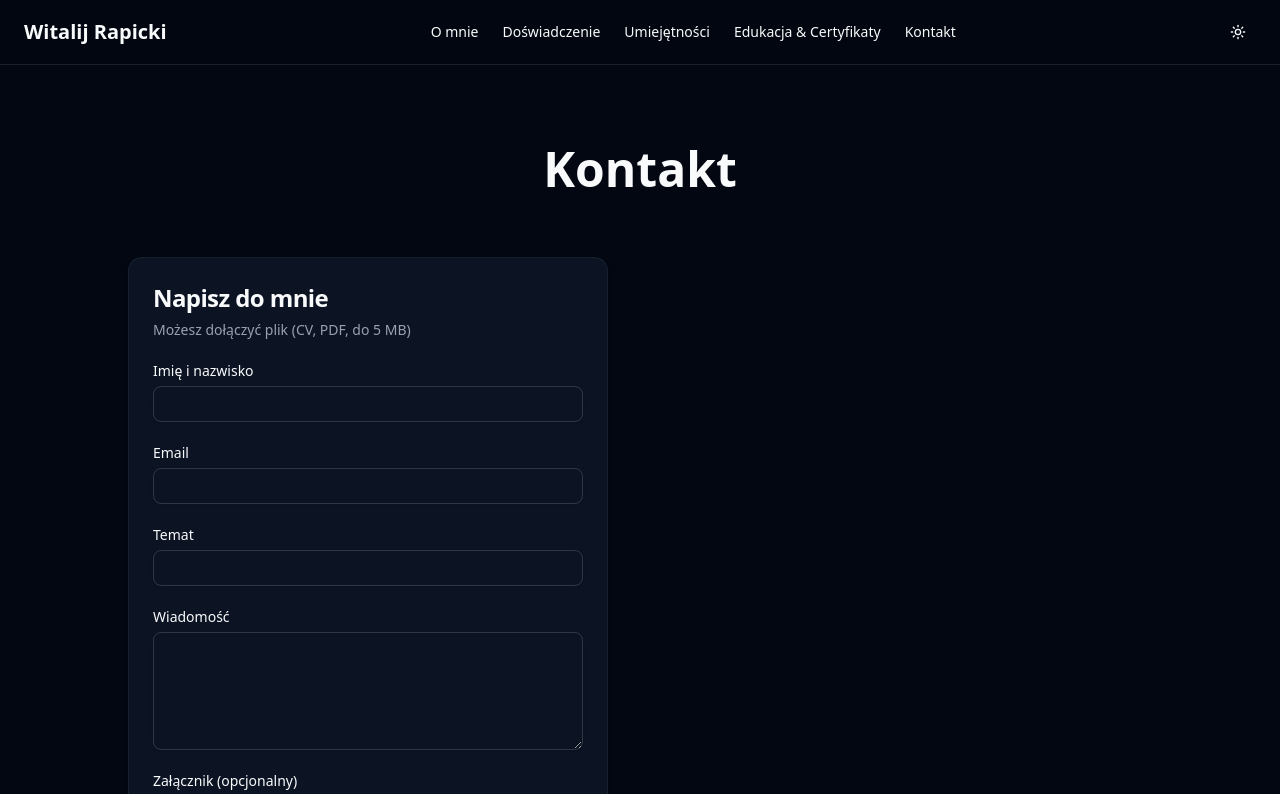
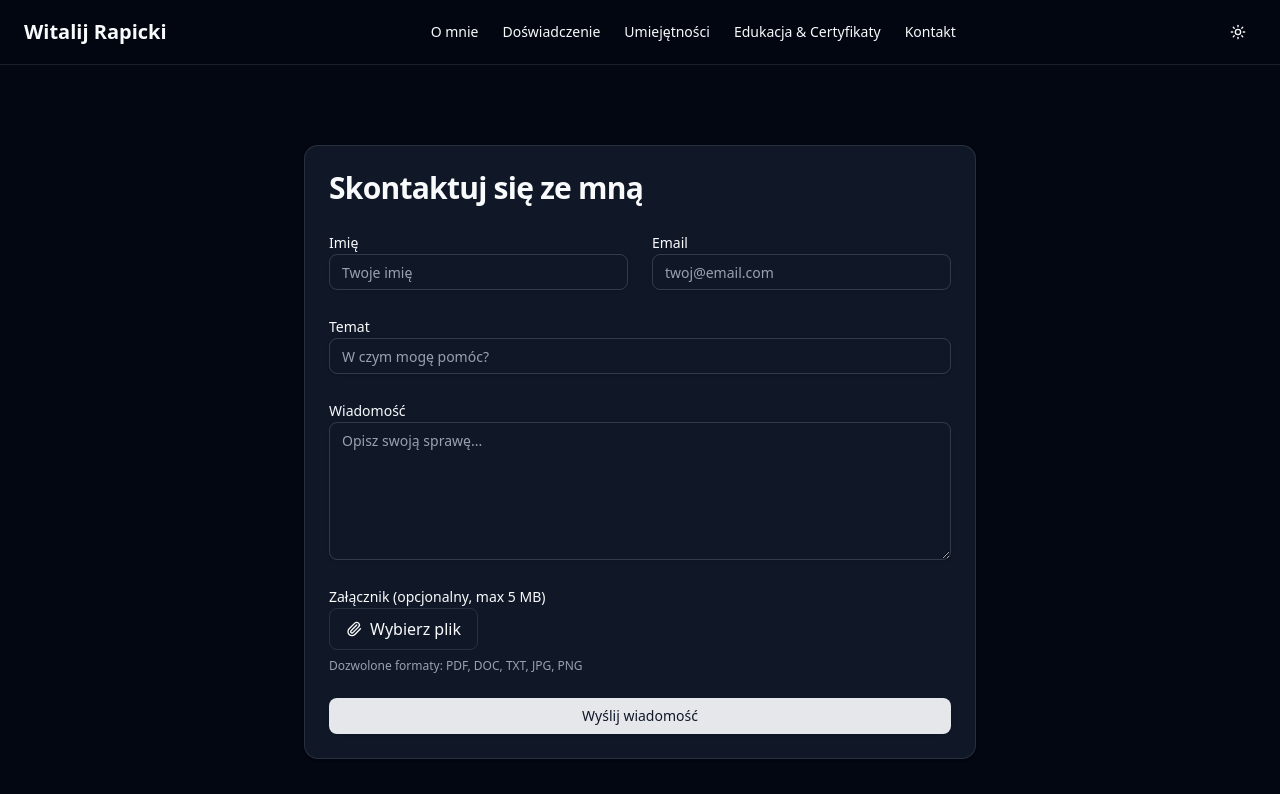
Before and after one commit to RagarRW-c/witalijrapicki-dev, a Next.js app: page /contact in a window 1280 px wide. Shown: the top 794 px of the page. Built offline with nearby package versions, Linux system fonts and the light colour scheme.

Commit message:
feat: changes for mime

```diff
--- a/src/app/contact/page.tsx
+++ b/src/app/contact/page.tsx
@@ -4,13 +4,11 @@ import { useState } from "react"
 import { Button } from "@/components/ui/button"
 import { Input } from "@/components/ui/input"
 import { Textarea } from "@/components/ui/textarea"
-import { Label } from "@/components/ui/label"
-import { Card, CardContent, CardDescription, CardHeader, CardTitle } from "@/components/ui/card"
-import { Paperclip, X } from "lucide-react"
+import { Card, CardContent, CardHeader, CardTitle } from "@/components/ui/card"
+import { Paperclip, X, Loader2 } from "lucide-react"
 import { toast } from "sonner"
 
-const API_ENDPOINT =
-  "https://d5zxry52fj.execute-api.eu-central-1.amazonaws.com/prod/contact"
+const API_ENDPOINT = "https://d5zxry52fj.execute-api.eu-central-1.amazonaws.com/prod/contact"
 
 export default function ContactPage() {
   const [formData, setFormData] = useState({
@@ -35,78 +33,71 @@ export default function ContactPage() {
     if (!selectedFile) return
 
     if (selectedFile.size > 5 * 1024 * 1024) {
-      toast.error("Plik za duży", {
-        description: "Maksymalny rozmiar: 5 MB",
-      })
+      toast.error("Plik jest za duży (maks. 5 MB)")
+      e.target.value = "" // wyczyść input
       return
     }
 
     setFile(selectedFile)
   }
 
-  const removeFile = () => setFile(null)
+  const removeFile = () => {
+    setFile(null)
+  }
 
   const handleSubmit = async (e: React.FormEvent) => {
     e.preventDefault()
+
+    // Podstawowa walidacja po stronie klienta
+    if (!formData.name.trim()) {
+      toast.error("Imię jest wymagane")
+      return
+    }
+    if (!formData.email.includes("@") || !formData.email.includes(".")) {
+      toast.error("Podaj poprawny adres email")
+      return
+    }
+    if (!formData.subject.trim()) {
+      toast.error("Temat jest wymagany")
+      return
+    }
+    if (!formData.message.trim()) {
+      toast.error("Wiadomość jest wymagana")
+      return
+    }
+
     setIsSubmitting(true)
 
+    try {
       const data = new FormData()
-    data.append("name", formData.name)
-    data.append("email", formData.email)
-    data.append("subject", formData.subject)
-    data.append("message", formData.message)
-    if (file) data.append("attachment", file)
-
-    try {
-      console.log("Submitting →", API_ENDPOINT)
+      data.append("name", formData.name.trim())
+      data.append("email", formData.email.trim())
+      data.append("subject", formData.subject.trim())
+      data.append("message", formData.message.trim())
+      if (file) {
+        data.append("attachment", file)
+      }
 
       const response = await fetch(API_ENDPOINT, {
         method: "POST",
         body: data,
       })
 
-      console.log("Status:", response.status)
-
-      const rawText = await response.text()
-      console.log("Raw response:", rawText)
-
-      let result: any = {}
-
-      try {
-        result = rawText ? JSON.parse(rawText) : {}
-      } catch {
-        result = { raw: rawText }
+      if (!response.ok) {
+        const errorData = await response.json().catch(() => ({}))
+        throw new Error(errorData.error || `Błąd serwera (${response.status})`)
       }
 
-      if (response.ok) {
-        toast.success("Wiadomość wysłana!", {
-          description:
-            result?.message ||
-            "Dzięki! Odpowiem najszybciej jak mogę.",
-        })
+      const result = await response.json()
+      toast.success(result.message || "Wiadomość została wysłana!")
 
-        setFormData({
-          name: "",
-          email: "",
-          subject: "",
-          message: "",
-        })
+      // Reset formularza
+      setFormData({ name: "", email: "", subject: "", message: "" })
+      setFile(null)
 
-        setFile(null)
-      } else {
-        toast.error("Błąd wysyłania", {
-          description:
-            result?.error ||
-            result?.raw ||
-            "Spróbuj ponownie.",
-        })
-      }
-    } catch (err) {
-      console.error("Fetch error:", err)
-
-      toast.error("Błąd połączenia", {
-        description: "Nie udało się połączyć z API.",
-      })
+    } catch (err: any) {
+      console.error("Błąd wysyłania:", err)
+      toast.error(err.message || "Nie udało się wysłać wiadomości. Spróbuj ponownie.")
     } finally {
       setIsSubmitting(false)
     }
@@ -114,93 +105,91 @@ export default function ContactPage() {
 
   return (
     <div className="container py-12 md:py-20">
-      <h1 className="text-4xl md:text-5xl font-bold text-center mb-12 md:mb-16">
-        Kontakt
-      </h1>
-
-      <div className="grid md:grid-cols-2 gap-10 md:gap-16 max-w-5xl mx-auto">
-        <Card className="bg-card/80 backdrop-blur-sm border-border/50">
+      <Card className="max-w-2xl mx-auto">
         <CardHeader>
-            <CardTitle className="text-2xl">Napisz do mnie</CardTitle>
-            <CardDescription>
-              Możesz dołączyć plik (CV, PDF, do 5 MB)
-            </CardDescription>
+          <CardTitle className="text-3xl">Skontaktuj się ze mną</CardTitle>
         </CardHeader>
-
         <CardContent>
           <form onSubmit={handleSubmit} className="space-y-6">
-              <div className="grid gap-2">
-                <Label htmlFor="name">Imię i nazwisko</Label>
+            <div className="grid grid-cols-1 md:grid-cols-2 gap-6">
+              <div className="space-y-2">
+                <label htmlFor="name" className="text-sm font-medium">
+                  Imię
+                </label>
                 <Input
                   id="name"
                   name="name"
                   value={formData.name}
                   onChange={handleChange}
+                  placeholder="Twoje imię"
                   required
                 />
               </div>
 
-              <div className="grid gap-2">
-                <Label htmlFor="email">Email</Label>
+              <div className="space-y-2">
+                <label htmlFor="email" className="text-sm font-medium">
+                  Email
+                </label>
                 <Input
                   id="email"
                   name="email"
                   type="email"
                   value={formData.email}
                   onChange={handleChange}
+                  placeholder="twoj@email.com"
                   required
                 />
               </div>
+            </div>
 
-              <div className="grid gap-2">
-                <Label htmlFor="subject">Temat</Label>
+            <div className="space-y-2">
+              <label htmlFor="subject" className="text-sm font-medium">
+                Temat
+              </label>
               <Input
                 id="subject"
                 name="subject"
                 value={formData.subject}
                 onChange={handleChange}
+                placeholder="W czym mogę pomóc?"
                 required
               />
             </div>
 
-              <div className="grid gap-2">
-                <Label htmlFor="message">Wiadomość</Label>
+            <div className="space-y-2">
+              <label htmlFor="message" className="text-sm font-medium">
+                Wiadomość
+              </label>
               <Textarea
                 id="message"
                 name="message"
                 value={formData.message}
                 onChange={handleChange}
-                  rows={5}
+                placeholder="Opisz swoją sprawę..."
+                rows={6}
                 required
               />
             </div>
 
-              <div className="grid gap-2">
-                <Label htmlFor="file">Załącznik (opcjonalny)</Label>
-
+            <div className="space-y-2">
+              <label className="text-sm font-medium">Załącznik (opcjonalny, max 5 MB)</label>
               <div className="flex items-center gap-3">
-                  <label
-                    htmlFor="file"
-                    className="cursor-pointer flex items-center gap-2 px-4 py-2 bg-secondary hover:bg-secondary/80 rounded-md border border-border"
-                  >
+                <label className="cursor-pointer">
+                  <div className="flex items-center gap-2 px-4 py-2 border rounded-md hover:bg-accent transition-colors">
                     <Paperclip className="h-4 w-4" />
                     <span>Wybierz plik</span>
-
-                    <Input
-                      id="file"
+                  </div>
+                  <input
                     type="file"
+                    onChange={handleFileChange}
                     className="hidden"
-                      onChange={handleFileChange}
-                      accept=".pdf,.doc,.docx,.txt,.jpg,.png,.zip"
+                    accept=".pdf,.doc,.docx,.txt,.jpg,.png"
                   />
                 </label>
 
                 {file && (
-                    <div className="flex items-center gap-2 text-sm text-muted-foreground">
-                      <span className="truncate max-w-[180px]">
-                        {file.name}
-                      </span>
-
+                  <div className="flex items-center gap-2 text-sm bg-secondary px-3 py-1 rounded-md">
+                    <span className="truncate max-w-[200px]">{file.name}</span>
                     <Button
                       type="button"
                       variant="ghost"
@@ -213,9 +202,8 @@ export default function ContactPage() {
                   </div>
                 )}
               </div>
-
               <p className="text-xs text-muted-foreground">
-                  Maks. 5 MB
+                Dozwolone formaty: PDF, DOC, TXT, JPG, PNG
               </p>
             </div>
 
@@ -224,14 +212,18 @@ export default function ContactPage() {
               className="w-full"
               disabled={isSubmitting}
             >
-                {isSubmitting ? "Wysyłanie..." : "Wyślij wiadomość"}
+              {isSubmitting ? (
+                <>
+                  <Loader2 className="mr-2 h-4 w-4 animate-spin" />
+                  Wysyłanie...
+                </>
+              ) : (
+                "Wyślij wiadomość"
+              )}
             </Button>
           </form>
         </CardContent>
       </Card>
-
-        <div>{/* Dane kontaktowe */}</div>
-      </div>
     </div>
   )
 }
```
Lines whose indentation alone changed are shown as unchanged.
